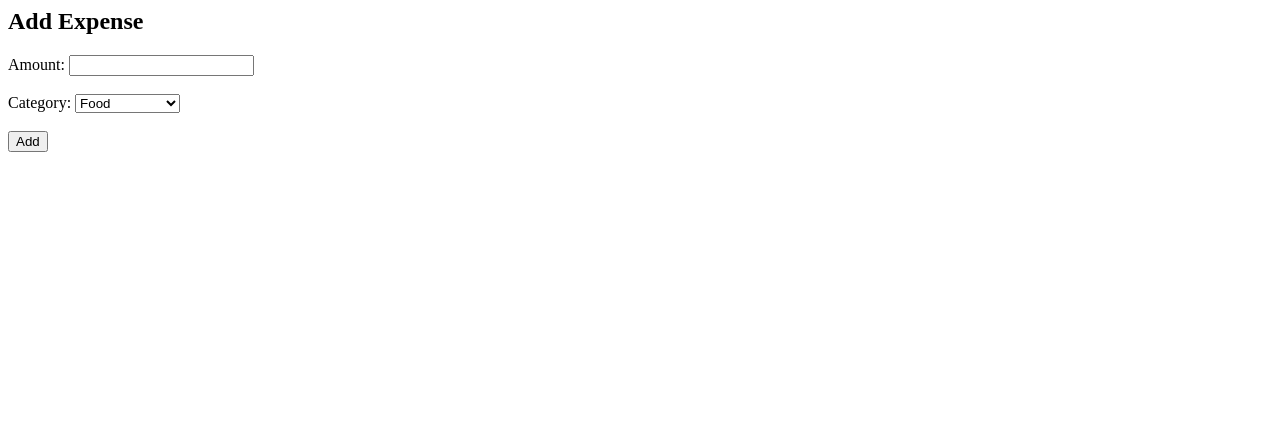
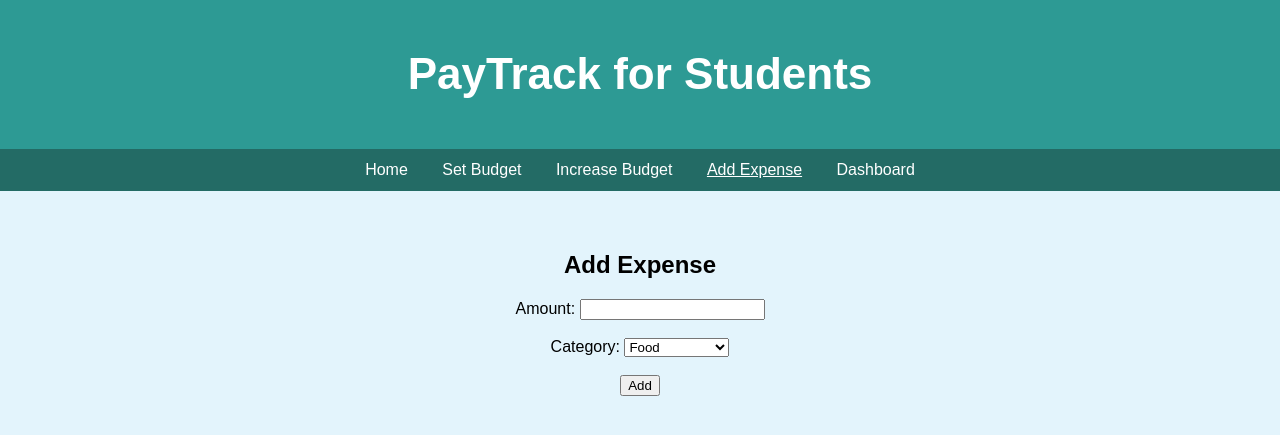
Before and after one commit to sutoattila/PayTrack, a Flask app: page /add in a window 1280 px wide. Shown: the top 435 px of the page. Run offline with Flask 3, Linux system fonts and the light colour scheme.

Commit message:
Add more features
Change-Id: I21716e8b8112cf7d52e500dc38662eaffeb2e7b0

```diff
--- a/app.py
+++ b/app.py
@@ -19,17 +19,22 @@ def set_budget():
 
     if request.method == "POST":
         MONTHLY_BUDGET = float(request.form["budget"])
+        expenses.clear()
         return redirect("/")
 
-    return """
-    <h2>Set Monthly Budget</h2>
-    <form method="POST">
-        <label>New Budget Amount:</label><br>
-        <input type="number" name="budget" step="0.01" required>
-        <br><br>
-        <button type="submit">Save</button>
-    </form>
-    """
+    # GET request
+    return render_template("set_budget.html")
+
+@app.route("/increase-budget", methods=["GET", "POST"])
+def increase_budget():
+    global MONTHLY_BUDGET
+
+    if request.method == "POST":
+        MONTHLY_BUDGET = float(request.form["budget"])
+        return redirect("/")
+
+    # GET request
+    return render_template("increase_budget.html")
 
 @app.route("/")
 def dashboard():
@@ -43,7 +48,7 @@ def dashboard():
 
     totals["percent"] = min(percent_used, 100)
 
-    return render_template("index.html", totals=totals)
+    return render_template("index.html", totals=totals, budget=MONTHLY_BUDGET)
 
 
 @app.route("/add", methods=["GET", "POST"])
@@ -52,23 +57,28 @@ def add_expense():
         amount = float(request.form["amount"])
         category = request.form["category"]
 
+        totals = {cat: 0 for cat in CATEGORIES}
+        for exp in expenses:
+            totals[exp["category"]] += exp["amount"]
+
+        total_spent = sum(totals.values())
+
+        # Check budget limit
+        if total_spent + amount > MONTHLY_BUDGET:
+            return render_template(
+                "add_expense.html",
+                error=f"Cannot add expense ${amount}. Budget limit is ${MONTHLY_BUDGET}, already spent ${total_spent}."
+            )
+
+        # Otherwise add normally
         expenses.append({"amount": amount, "category": category})
-
         return redirect("/")
 
-    return """
-    <h2>Add Expense</h2>
-    <form method="POST">
-        Amount: <input name="amount" type="number" step="0.01" required><br><br>
-        Category:
-        <select name="category">
-            <option value="food">Food</option>
-            <option value="transport">Transport</option>
-            <option value="entertainment">Entertainment</option>
-        </select><br><br>
-        <button type="submit">Add</button>
-    </form>
-    """
+    # GET request
+    return render_template("add_expense.html", error=None)
+
+
+
 
 
 if __name__ == "__main__":
--- /dev/null
+++ b/templates/add_expense.html
@@ -0,0 +1,46 @@
+<!DOCTYPE html>
+<html lang="en">
+<head>
+    <meta charset="UTF-8">
+    <title>PayTrack for Students</title>
+    <link rel="stylesheet" href="{{ url_for('static', filename='style.css') }}">
+    <script src="https://cdn.jsdelivr.net/npm/chart.js"></script>
+</head>
+<body>
+
+    <!-- Header -->
+    <div class="header">
+        <h1>PayTrack for Students</h1>
+    </div>
+
+    <!-- Navigation Bar -->
+    <div class="nav">
+        <a href="/home">Home</a>
+        <a href="/set-budget">Set Budget</a>
+        <a href="/increase-budget">Increase Budget</a>
+        <a class="active" href="/add">Add Expense</a>
+        <a href="/">Dashboard</a>
+    </div>
+
+    <!-- Main Content -->
+    <div class="container">
+        <h2>Add Expense</h2>
+
+        {% if error %}
+        <p style="color: red;">{{ error }}</p>
+        {% endif %}
+
+        <form method="POST">
+            Amount: <input name="amount" type="number" step="0.01" required><br><br>
+            Category:
+            <select name="category">
+                <option value="food">Food</option>
+                <option value="transport">Transport</option>
+                <option value="entertainment">Entertainment</option>
+            </select><br><br>
+            <button type="submit">Add</button>
+        </form>
+    </div>
+
+</body>
+</html>
--- a/templates/home.html
+++ b/templates/home.html
@@ -15,6 +15,8 @@
     <!-- Navigation -->
     <div class="nav">
         <a class="active" href="/home">Home</a>
+        <a href="/set-budget">Home</a>
+        <a href="/increase-budget">Increase Budget</a>
         <a href="/add">Add Expense</a>
         <a href="/">Dashboard</a>
     </div>
--- a/templates/index.html
+++ b/templates/index.html
@@ -17,6 +17,7 @@
     <div class="nav">
         <a href="/home">Home</a>
         <a href="/set-budget">Set Budget</a>
+        <a href="/increase-budget">Increase Budget</a>
         <a href="/add">Add Expense</a>
         <a class="active">Dashboard</a>
     </div>
@@ -32,6 +33,7 @@
             </div>
 
             <div class="expense-summary">
+                <p>Monthly budget: ${{budget}}</p>
                 <p>Food: ${{ totals.food }}</p>
                 <p>Transport: ${{ totals.transport }}</p>
                 <p>Entertainment: ${{ totals.entertainment }}</p>
```
Also changed, not shown: templates/increase_budget.html (added, +37 -0 lines), templates/set_budget.html (added, +37 -0 lines).
